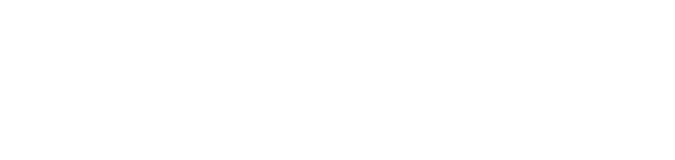
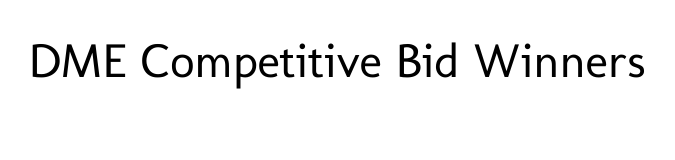
Before and after one commit to sjzerneri/dmeAPI, a plain HTML site: page index.html in a window 1280 px wide. Shown: the whole page, without its empty margins (303-978 px from the left). Drawn offline with nearby package versions, Linux system fonts and the light colour scheme.

Commit message:
adding font

```diff
--- a/css/style.css
+++ b/css/style.css
@@ -0,0 +1,58 @@
+    /*
+The CSS code gets to executed from top to bottom and left ro right
+
+*/
+    /* CSS reset
+(all the browsers will see the website in the same by setting every tag to 0 (the website will look the same on all browsers))
+*/
+
+    @import url(http://fonts.googleapis.com/css?family=Lato:100,300,400,700);
+    @import url(https://raw.github.com/FortAwesome/Font-Awesome/master/docs/assets/css/font-awesome.min.css);
+    * {
+        margin: 0;
+        padding: 0;
+        border: 0;
+        font-size: 100%;
+        /*The box-sizing property is used to tell the browser what the sizing properties (width and height) should include border-box.*/
+        box-sizing: border-box;
+        /*reset Chrome user agent styles*/
+        -webkit-margin-before: 0px;
+        -webkit-margin-after: 0px;
+        -webkit-margin-start: 0px;
+        -webkit-margin-end: 0px;
+        -webkit-padding-before: 0px;
+        -webkit-padding-after: 0px;
+        -webkit-padding-start: 0px;
+        -webkit-padding-end: 0px;
+    }
+    /* General styles
+(the styles used everywhere in the page (like the Body) or styles which are used in more than 2 of the modules bellow (h2, h3, h4, h5, h6, p, a, ul, li))
+*/
+
+    body {
+        font-family: 'Molengo', sans-serif;
+    }
+    /* Header styles
+(all the styles inside the < header > or < nav > tags)
+*/
+
+    header {
+        height: 5rem;
+        background-color: white;
+        width: 80%;
+        margin: 0 auto;
+        text-align: center;
+        font-size: 3rem;
+    }
+
+    #header-content {
+        margin-top: 2rem;
+    }
+    /* Content styles
+(all the styles inside the < sections > or < aside > tags)*/
+    /* Footer styles
+(all the styles inside the < footer > tag)
+*/
+    /* Responsive styles
+(the very last module in the CSS, contains all the media queries and it is dealing with the compatibility with mobiles and tablets)
+*/
--- a/index.html
+++ b/index.html
@@ -5,9 +5,21 @@
     <meta charset="UTF-8">
     <title>DME API</title>
     <link rel="stylesheet" href="css/style.css">
+    <link href='https://fonts.googleapis.com/css?family=Molengo' rel='stylesheet' type='text/css'>
 </head>
 
 <body>
+    <header>
+        <div id="header-content">
+            <p> DME Competitive Bid Winners</p>
+        </div>
+    </header>
+
+    <section id="search">
+        <div id="wrap">
+
+        </div>
+    </section>
 
 
     <script src="http://code.jquery.com/jquery-latest.min.js"></script>
```
